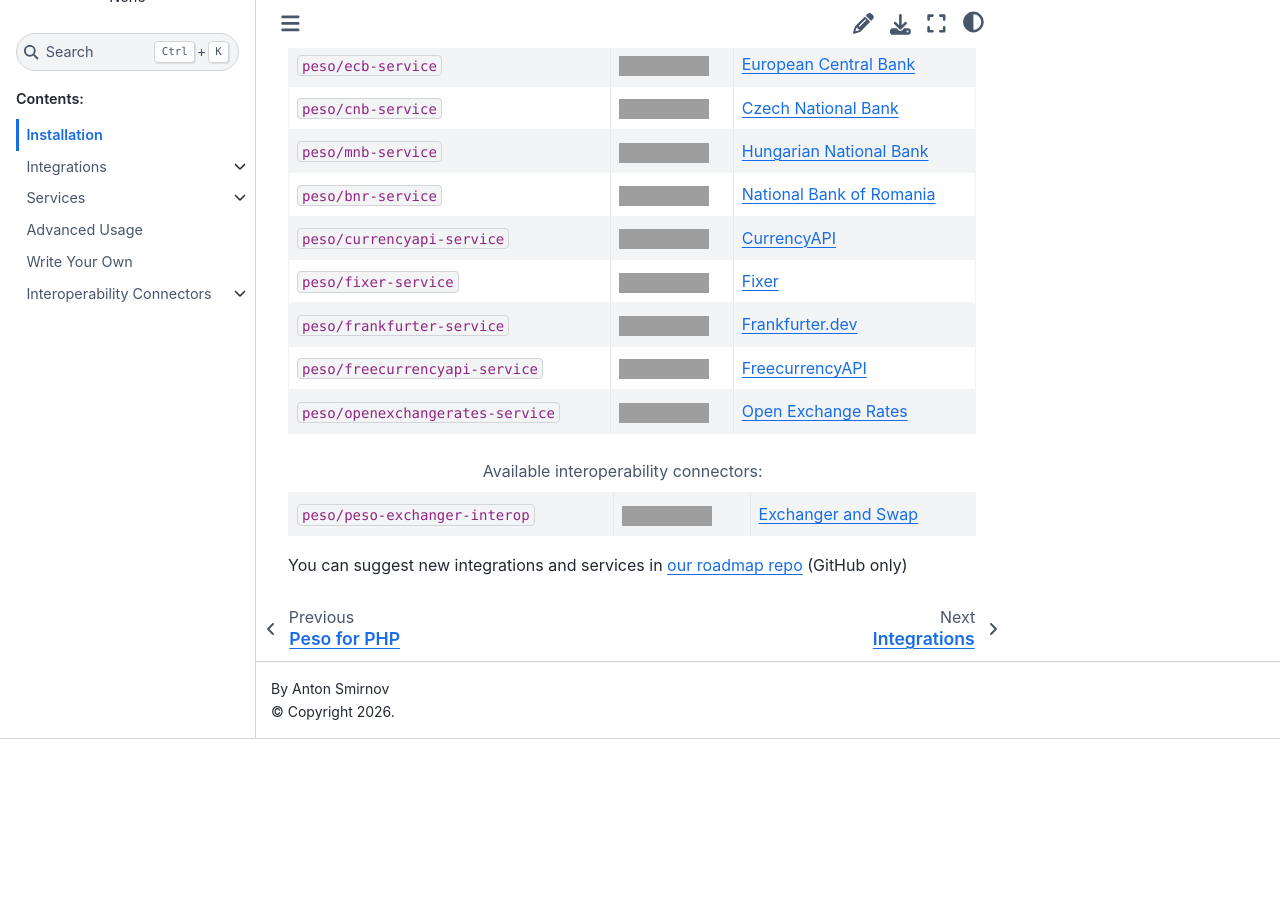
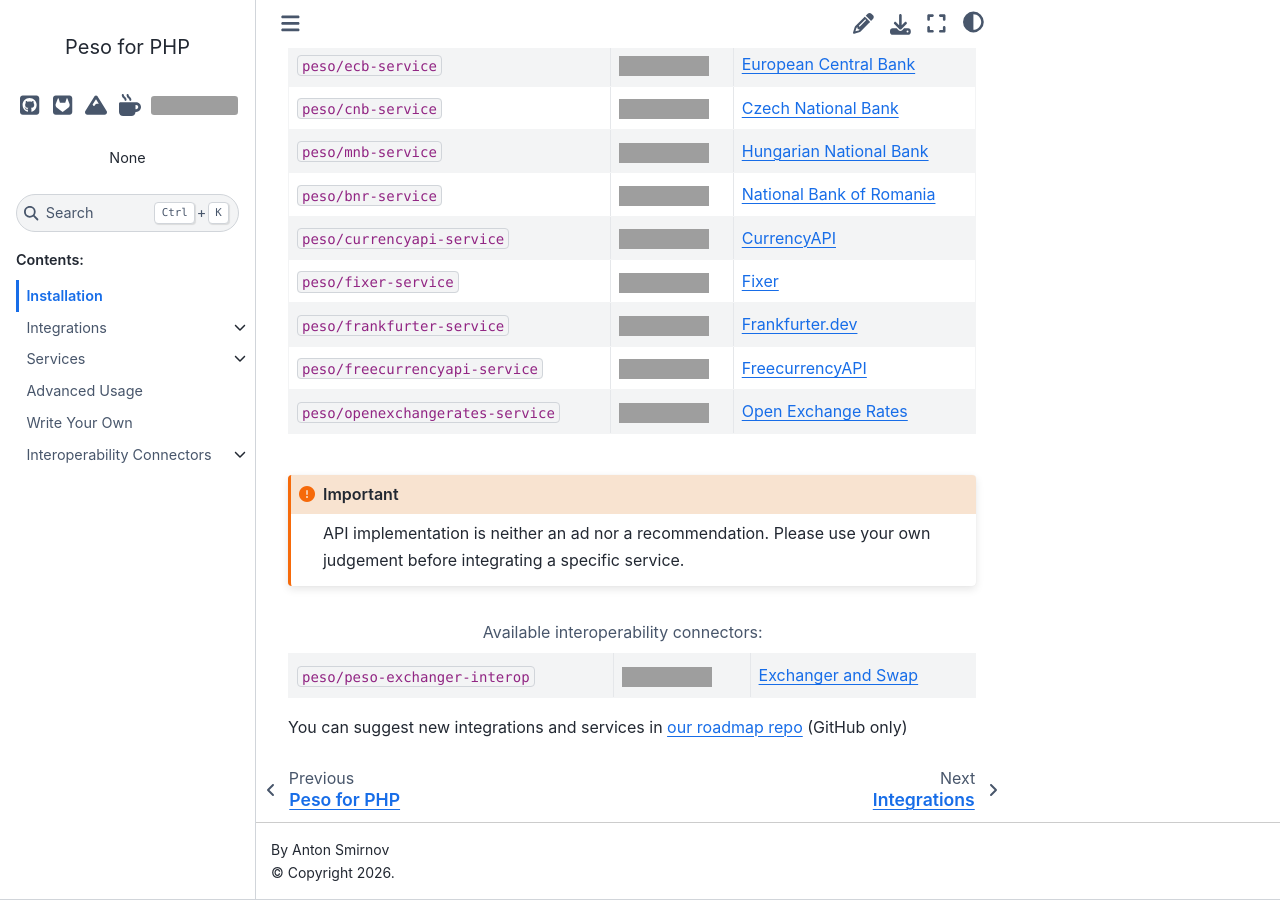
Before and after one commit to phpeso/doc, a Sphinx documentation site: the page built from source/install.rst, in a window 1280 px wide and 900 px high, scrolled down 808 px. Built offline with Sphinx 7.4.7 and the Sphinx Book theme 1.1.4, drawn with Linux system fonts in a browser that asks for light colours; before the commit the page ends 1547 px from its top, so only the background shows below that; grey boxes are pictures that could not be loaded.

Commit message:
Add a disclaimer

```diff
--- a/source/install.rst
+++ b/source/install.rst
@@ -76,6 +76,10 @@
            :target: https://packagist.org/packages/peso/openexchangerates-service
       * :ref:`openexchangerates_service`
 
+.. important::
+    API implementation is neither an ad nor a recommendation.
+    Please use your own judgement before integrating a specific service.
+
 .. list-table:: Available interoperability connectors:
 
     * * ``peso/peso-exchanger-interop``
```
